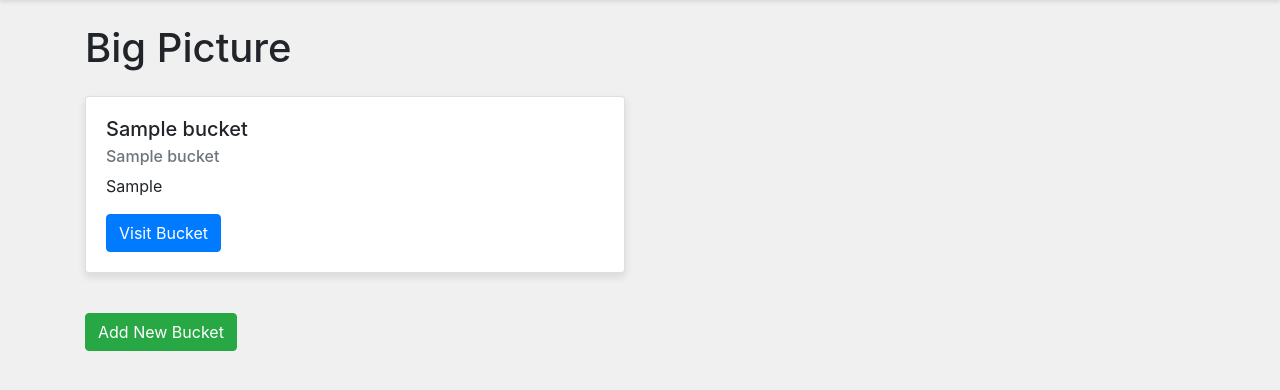
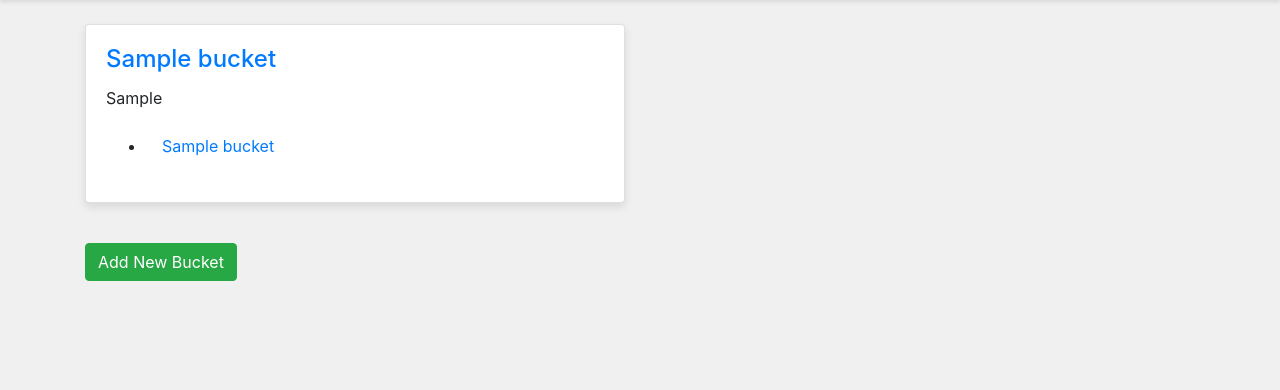
Before and after one commit to acquirk/AdamLand, a Flask app: page / in a window 1280 px wide. Shown: the part 56-446 px from the top of the page. Run offline with Flask 3, Linux system fonts and the light colour scheme; tables that the repository leaves empty hold one stand-in row (values such as "Sample post"); some libraries are stand-ins or nearby versions.

Commit message:
feat: Add project injection to index page

```diff
--- a/app/routes.py
+++ b/app/routes.py
@@ -10,6 +10,9 @@ from datetime import datetime
 def inject_buckets():
     buckets = Bucket.query.all()
     return dict(buckets=buckets)
+def inject_projects():
+    projects = Project.query.all()
+    return dict(projects=projects)
 
 class ProjectForm(FlaskForm):
     name = StringField('Project Name', validators=[DataRequired()])
--- a/app/templates/index.html
+++ b/app/templates/index.html
@@ -3,17 +3,23 @@
 {% block title %}Big Picture{% endblock %}
 
 {% block content %}
-<h1 class="mb-4">Big Picture</h1>
 
 <div class="row">
     {% for bucket in buckets %}
     <div class="col-md-6 mb-4">
         <div class="card">
             <div class="card-body">
-                <h5 class="card-title">{{ bucket.name }}</h5>
-                <h6 class="card-subtitle mb-2 text-muted">{{ bucket.subtitle }}</h6>
+                <h4 class="card-title"><a href="{{ url_for('view_bucket', bucket_id=bucket.id) }}" class="">{{ bucket.name }}</a></h4>
                 <p class="card-text">{{ bucket.advice }}</p>
-                <a href="{{ url_for('view_bucket', bucket_id=bucket.id) }}" class="btn btn-primary">Visit Bucket</a>
+
+                <ul>
+                    {% for project in buckets %}
+                    <li>
+                        <a href="{{ url_for('view_project', project_id=project.id) }}" class="nav-link">{{ project.name }}</a>
+                    </li>
+                    {% endfor %}
+                </ul>
+
             </div>
         </div>
     </div>
```
